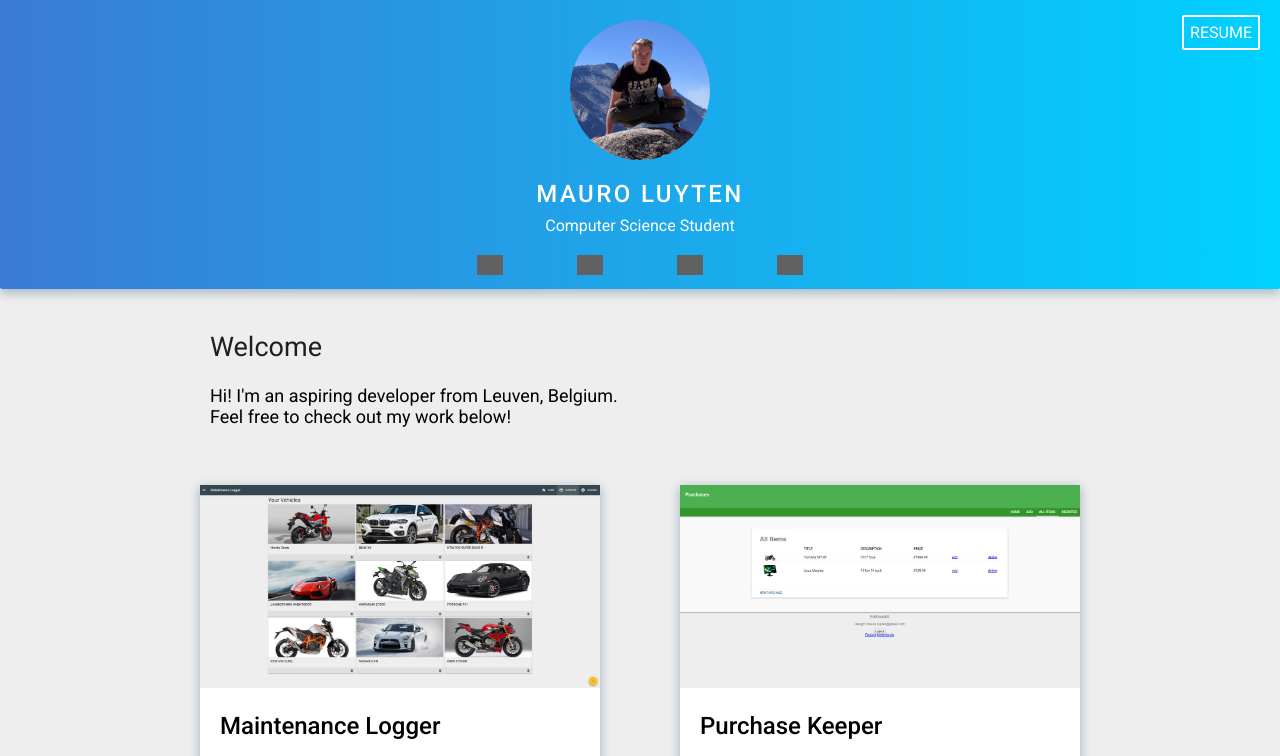
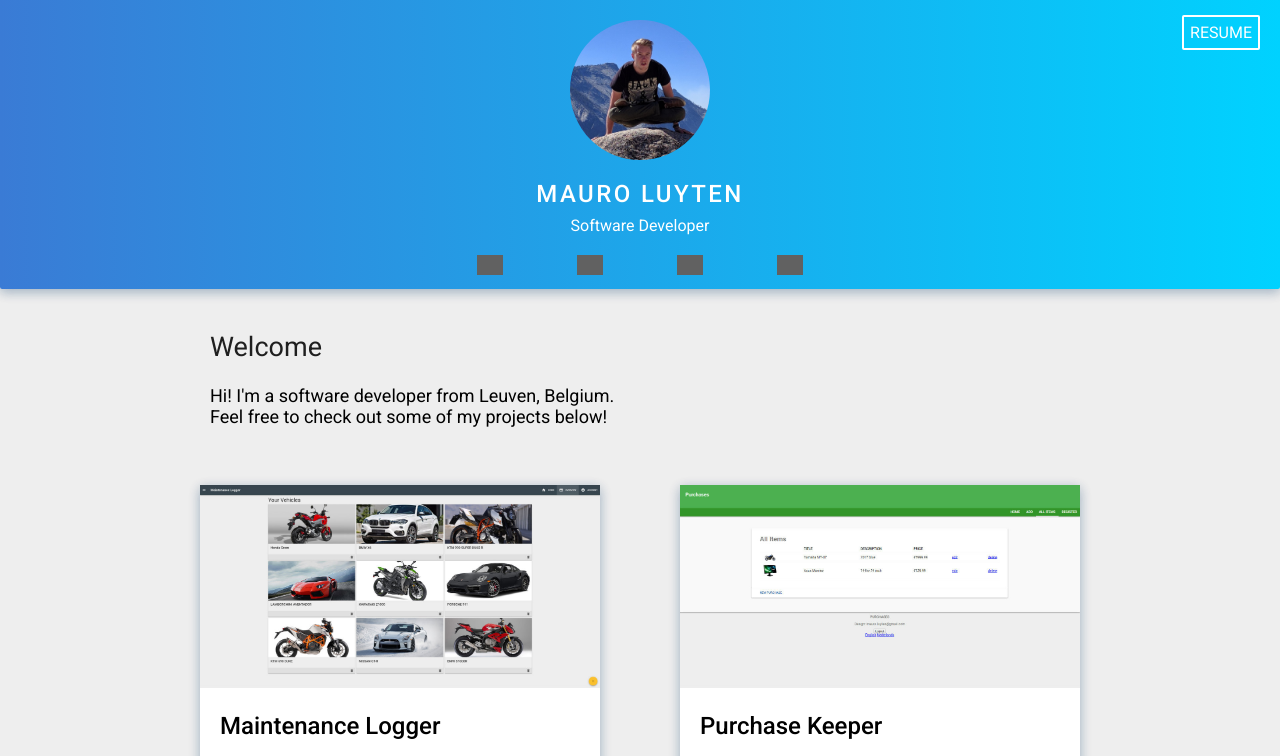
Before and after one commit to MauroLuyten/portfolio, a React (Create React App) app: page / in a window 1280 px wide. Shown: the top 756 px of the page. Built offline with nearby package versions, Linux system fonts and the light colour scheme; grey boxes are pictures that could not be loaded.

Commit message:
updated content

```diff
--- a/src/Header.js
+++ b/src/Header.js
@@ -12,7 +12,7 @@ class Header extends Component {
             <div id="resume-button" onClick={this.openResume}><a href="#">Resume</a></div>
             <img src={require('./assets/avatar3.jpg')} className="App-logo" alt="logo"/>
             <h1 className="App-title">Mauro Luyten</h1>
-            <h3 className="App-subtitle">Computer Science Student</h3>
+            <h3 className="App-subtitle">Software Developer</h3>
             <section className="links-container">
                 <a href="https://github.com/MauroLuyten"><img className="icon invert" src={require('./assets/github.svg')} alt=""/></a>
                 <a href="https://www.linkedin.com/in/MauroLuyten/"><img className="icon invert" src={require('./assets/linkedin.svg')} alt=""/></a>
--- a/src/Intro.js
+++ b/src/Intro.js
@@ -6,9 +6,9 @@ class Intro extends Component {
             <section className="intro">
                 <h2 className="title">Welcome</h2>
                 <p className="App-intro">
-                    Hi! I'm an aspiring developer from Leuven, Belgium.
+                    Hi! I'm a software developer from Leuven, Belgium.
                     <br/>
-                    Feel free to check out my work below!
+                    Feel free to check out some of my projects below!
 
                 </p>
             </section>
--- a/src/Projects.js
+++ b/src/Projects.js
@@ -8,7 +8,7 @@ class Projects extends Component{
                 {
                     title: 'Maintenance Logger',
                     description:
-                    "During the summer I built a WebApp with VueJS, Vuetify and Firebase.\
+                    "During the summer of 2017 I started working on a Progressive WebApp with VueJS, Vuetify and Firebase.\
                      Here users can add their vehicle(s) and keep track of their maintenances.\
                      Images are fetched via the Google Search API and it uses Firebase for Authentication, Json storage and Hosting.",
                     imgpath: 'maintenancelogger-wide-small.jpg',
@@ -18,7 +18,7 @@ class Projects extends Component{
                 {
                     title: 'Purchase Keeper',
                     description:
-                    "Last year we were tasked to build a full-sized WebApp with Spring.\
+                    "During the last year of my Bachelors we were tasked to build a full-sized WebApp with Spring.\
                     Features include Authentication with Spring Security, I18n and an ORM database with JPA.\
                     For this project we also set up our own server including Jenkins for automated Deployment.\
                     Sadly this server is no longer available.",
@@ -35,7 +35,7 @@ class Projects extends Component{
                     imgpath: 'logo.svg',
                     github: 'https://github.com/MauroLuyten/portfolio'
                 },
-                {
+                /*{
                     title: 'More to come!',
                     description:
                     "More worthy projects will be coming soon!\
@@ -43,7 +43,7 @@ class Projects extends Component{
                     link: null,
                     imgpath: 'logo.svg',
                     github: null
-                },
+                },*/
             ]
         }
     }
```
Also changed, not shown: 1 other file (tests, documents, lock files or other folders).
